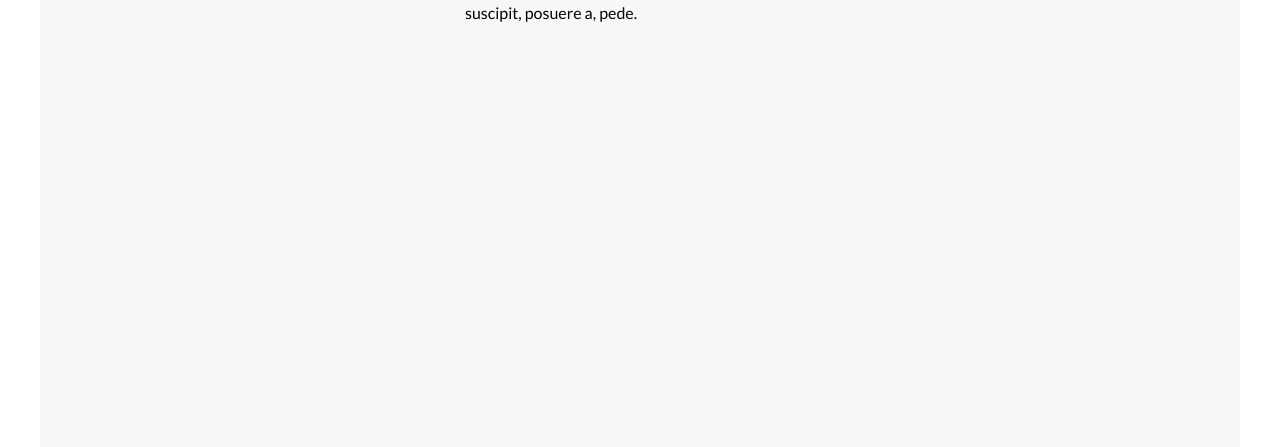
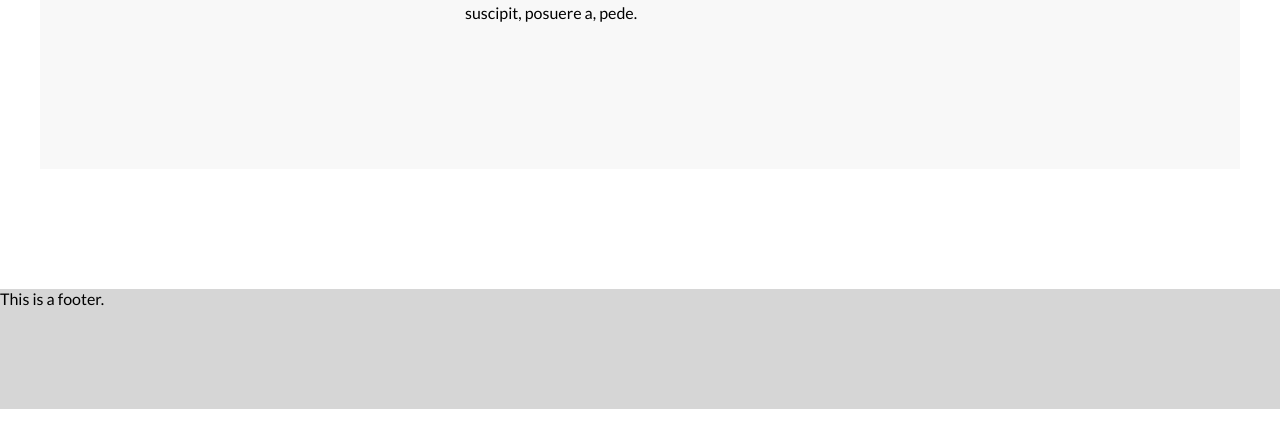
Before and after one commit to Team-25/Mynd, a React (Create React App) app in the folder Frontend/mynd/: page / in a window 1280 px wide. Shown: the part 2766-3213 px from the top of the page. After the commit the page ends 3175 px from the top, so only its background shows below. Built offline with nearby package versions, Linux system fonts and the light colour scheme.

Commit message:
[add] Footer created and added

```diff
--- a/Frontend/mynd/src/App.scss
+++ b/Frontend/mynd/src/App.scss
@@ -4,6 +4,7 @@
 @import './components/Homepage/DescriptionBlock/DescriptionBlock.scss';
 @import './components/Homepage/Quote/Quote.scss';
 @import './components/Homepage/FAQs/FAQs.scss';
+@import './components/Footer/Footer.scss';
 
 
 $primary: rgb(0, 0, 0);
--- a/Frontend/mynd/src/App.tsx
+++ b/Frontend/mynd/src/App.tsx
@@ -1,8 +1,9 @@
 import { BrowserRouter as Router, Switch, Route, Redirect } from 'react-router-dom';
 import "./App.scss";
 import Home from './pages/Home';
-import StudentReviewsPage from './components/Homepage/StudentReviews/student-reviews';
 import HeroSection from './components/Homepage/HeroSection/user-hero-section';
+import Footer from './components/Footer/Footer';
+
 
 import NotFound from './pages/404';
 
@@ -19,7 +20,10 @@ function App() {
         </Route>
         <Route path='*' exact={true} component={NotFound} />
       </Switch>
+
+      <Footer />
     </Router>
+
   );
 }
 
--- /dev/null
+++ b/Frontend/mynd/src/components/Footer/Footer.scss
@@ -0,0 +1,4 @@
+footer {
+    height: 120px;
+    background-color: rgb(214, 214, 214);
+}
--- /dev/null
+++ b/Frontend/mynd/src/components/Footer/Footer.tsx
@@ -0,0 +1,16 @@
+import React from 'react';
+
+
+interface IProps {
+}
+
+const Footer = (props: IProps) => {
+
+    return (
+        <footer>
+            This is a footer.
+        </footer>
+    );
+}
+
+export default Footer;
--- a/Frontend/mynd/src/pages/Home.jsx
+++ b/Frontend/mynd/src/pages/Home.jsx
@@ -20,7 +20,6 @@ const Home = () => {
                 <FAQs />
 
                 {/* Temporary space filler */}
-                <br/><br/><br/><br/><br/><br/><br/><br/><br/><br/><br/><br/><br/><br/><br/><br/><br/><br/><br/><br/><br/><br/><br/><br/><br/><br/><br/><br/><br/><br/><br/><br/><br/><br/><br/><br/><br/><br/><br/><br/><br/><br/><br/><br/><br/><br/><br/><br/><br/><br/><br/><br/><br/><br/><br/><br/><br/><br/><br/>
                 <div id="background-stripe"></div>
             </div>
         </>
```
